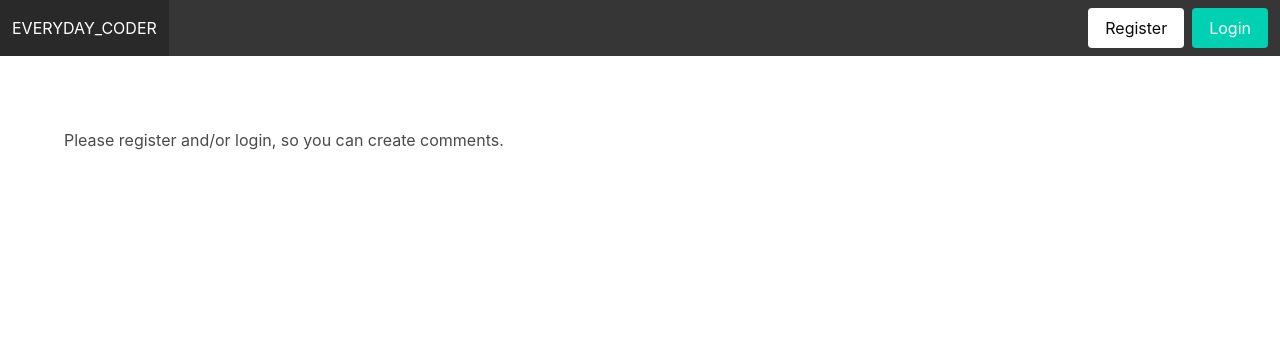
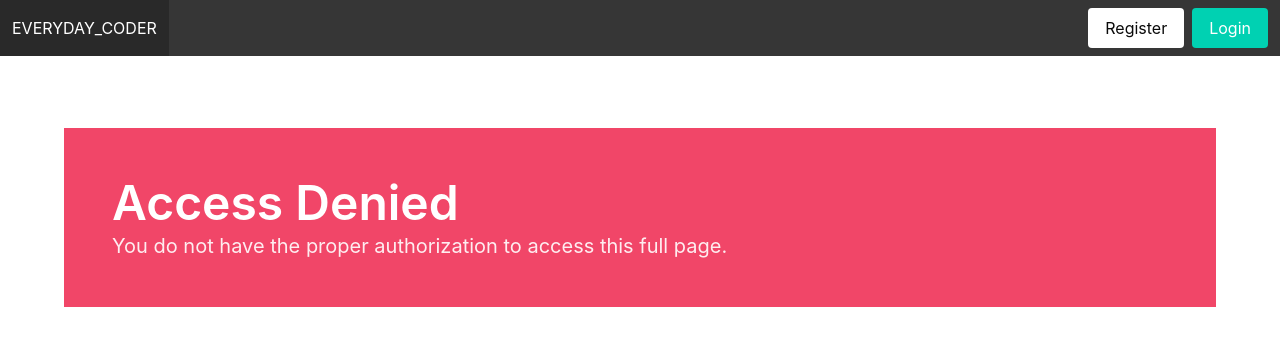
Before and after one commit to JonEast87/Django_Blog, a Django app: template JonsBlog/templates/add_comment.html in a window 1280 px wide. Shown: the top 346 px of the page. Run offline with Django 3.2, Linux system fonts and the light colour scheme; the template is opened without the code that fills it, so the values that code supplies are empty.

Commit message:
reworked remaining blog views for bulma

```diff
--- a/JonsBlog/templates/add_comment.html
+++ b/JonsBlog/templates/add_comment.html
@@ -5,23 +5,26 @@
 {% block content %}
 
     {% if user.is_authenticated %}
-        <h1>Add Comment...</h1>
+        <h2 class="title is-2">Add Comment...</h2>
 
-        <br/>
-        <br/>
+        <form method="POST">
+            {% csrf_token %}
 
-        <div class="form-group">
-            <form method="POST">
-                {% csrf_token %}
-                {{ form.as_p }}
+            <div class="field">
+                <label class="label">Name</label>
+                <div class="control">{{ form.name }}</div>
+            </div>
+
+            <div class="field">
+                <label class="label">Comment</label>
+                <div class="control">{{ form.body }}</div>
+            </div>
+
                 <button class="btn btn-primary">CREATE</button>
             </form>
-        </div>
 
     {% else %}
-        <div class="">
-            <p>Please register and/or login, so you can create comments.</p>
-        </div>
+        {% include 'authorization.html' %}
     {% endif %}
 
 {% endblock %}
--- /dev/null
+++ b/JonsBlog/templates/authorization.html
@@ -0,0 +1,14 @@
+{% block content %}
+
+    <section class="hero is-danger">
+      <div class="hero-body">
+        <p class="title is-1">
+          Access Denied
+        </p>
+        <p class="subtitle">
+          You do not have the proper authorization to access this full page.
+        </p>
+      </div>
+    </section>
+
+{% endblock %}
--- a/JonsBlog/templates/delete_post.html
+++ b/JonsBlog/templates/delete_post.html
@@ -27,9 +27,7 @@
             </div>
         {% endif %}
     {% else %}
-        <div class="">
-            <p>Please register and/or login, so you can delete posts.</p>
-        </div>
+       {% include 'authorization.html' %}
     {% endif %}
 
 {% endblock %}
--- a/JonsBlog/templates/home.html
+++ b/JonsBlog/templates/home.html
@@ -24,7 +24,7 @@
                                 <p class="subtitle is-6">in > {{ post.category }}</p>
                                 <a href="{% url 'article-detail' post.pk %}">#link</a> <a href="#">#{{ post.category }}</a>
                                 <br>
-                                <time datetime="2016-1-1">{{ post.publication_date }} {{ post.publication_time }}</time>
+                                <time datetime="xxxx-xx-xx">{{ post.publication_date }} {{ post.publication_time }}</time>
                             </div>
                         </div>
                     </div>
```
Also changed, not shown: JonsBlog/forms.py (+19 -5 lines), JonsBlog/templates/add_post.html (+5 -8 lines), JonsBlog/templates/update_post.html (+2 -6 lines).
